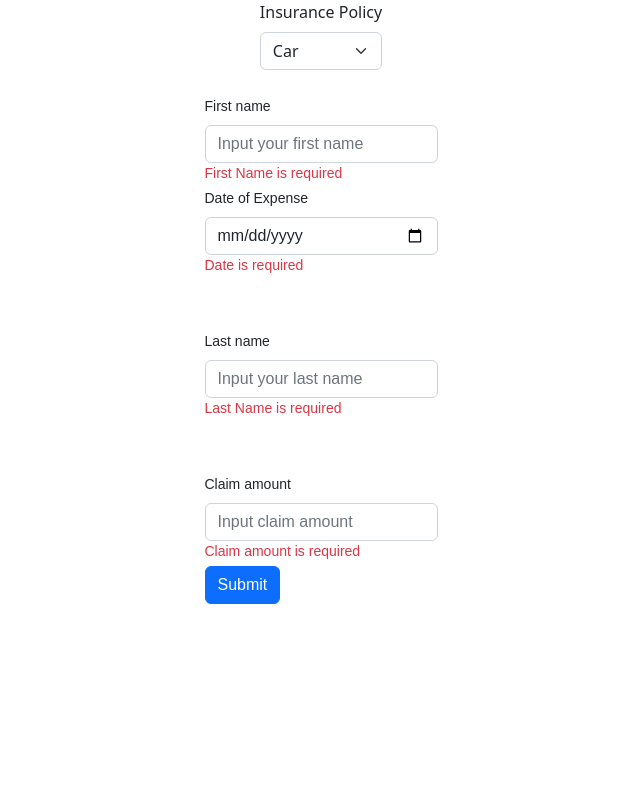
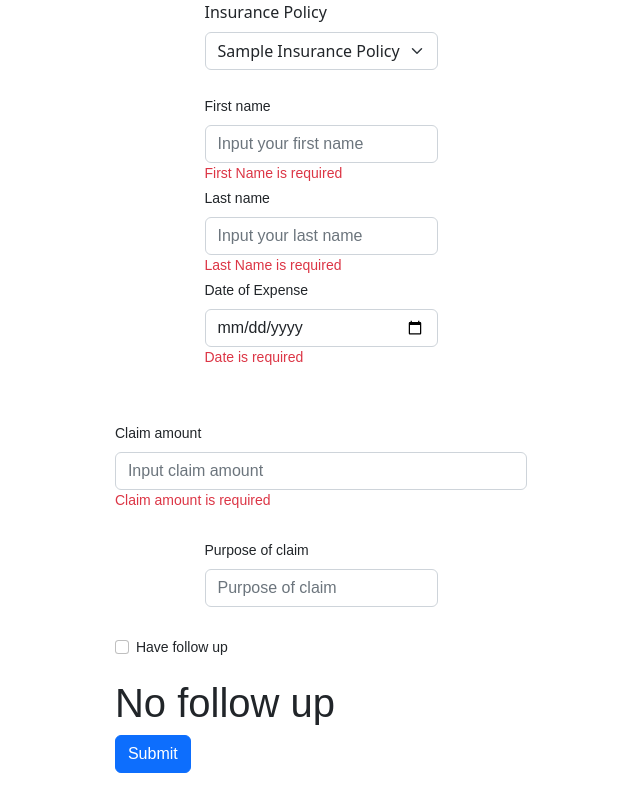
Before and after one commit to ghthegreat/TT2_9, a React (Create React App) app in the folder frontend/: page /create-claims in a window 1280 px wide. Shown: the whole page, without its empty margins (319-959 px from the left). Built offline with nearby package versions, Linux system fonts and the light colour scheme.

Commit message:
add backend integration to create claim

```diff
--- a/frontend/package.json
+++ b/frontend/package.json
@@ -6,6 +6,7 @@
     "@testing-library/jest-dom": "^5.16.5",
     "@testing-library/react": "^13.4.0",
     "@testing-library/user-event": "^13.5.0",
+    "axios": "^1.3.4",
     "bootstrap": "^5.2.3",
     "react": "^18.2.0",
     "react-bootstrap": "^2.7.2",
--- a/frontend/src/create-claims-jh/NewClaims.jsx
+++ b/frontend/src/create-claims-jh/NewClaims.jsx
@@ -5,15 +5,31 @@ import Dropdown from 'react-bootstrap/Dropdown';
 import Button from 'react-bootstrap/Button';
 import Form from 'react-bootstrap/Form'
 import './NewClaims.css'
+import axios from 'axios'
 
 export function NewClaims(){
+    const BASE_URL = "http://localhost:5000"
+
 
     // Initialize state for form fields and validation errors
-  const [first_name, setFirstName] = useState('');
-  const [last_name, setLastName] = useState('');
-  const [claim_amt, setClaimAmt] = useState('');
+//   const [firstName, setFirstName] = useState('');
+//   const [lastName, setLastName] = useState('');
+//   const [claimAmt, setClaimAmt] = useState('');
+//   const [date, setDate] = useState('');
+//   const [errors, setErrors] = useState({});
+//   const [toggleFollowUp , setFollowUpToggle] = useState(false)
+
+const [insuranceId, setInsuranceId] = useState('');
+  const [firstName, setFirstName] = useState('');
+  const [lastName, setLastName] = useState('');
+  const [claimAmt, setClaimAmt] = useState('');
+  const [purpose, setPurpose] = useState('');
   const [date, setDate] = useState('');
   const [errors, setErrors] = useState({});
+  const [followUp , setFollowUp] = useState();
+  const [previousClaimId , setPreviousClaim] = useState();
+  const [toggleFollowUp , setFollowUpToggle] = useState(false)
+
 
   // Define validation rules
   const validate = () => {
@@ -25,20 +41,20 @@ export function NewClaims(){
     // }
 
     // Validate first name
-    if (!first_name) {
-      errors.first_name = 'First Name is required';
-    } else if (xtype.type(first_name)!='string') {
-      errors.first_name = 'First name is invalid';
+    if (!firstName) {
+      errors.firstName = 'First Name is required';
+    } else if (xtype.type(firstName)!='string') {
+      errors.firstName = 'First name is invalid';
     }
     //Validate last name
-    if (!last_name) {
-        errors.last_name = 'Last Name is required';
+    if (!lastName) {
+        errors.lastName = 'Last Name is required';
       }
     // Validate claim amount
-    if (!claim_amt) {
-      errors.claim_amt = 'Claim amount is required';
-    } else if (claim_amt.length > 10) {
-      errors.claim_amt = 'Exceeded max character limit!';
+    if (!claimAmt) {
+      errors.claimAmt = 'Claim amount is required';
+    } else if (claimAmt.length > 10) {
+      errors.claimAmt = 'Exceeded max character limit!';
     }
     // Validate date
     if (!date) {
@@ -65,9 +81,23 @@ export function NewClaims(){
     const errors = validate();
 
     setErrors(errors);
-  }, [first_name, last_name, date, claim_amt]); //, last_name, date, claim_amt]);
+  }, [firstName, lastName, date, claimAmt]); //, lastName, date, claimAmt]);
 
+  //api consts
+  let content = {
+    "insuranceID": insuranceId,
+    "firstName": firstName,
+    "lastName": lastName,
+    "date": date,
+    "claimAmt": claimAmt,
+    "purpose": purpose,
+    "followUp": "No",
+    "previousClaimId": null
+  }
 
+  const submit = async (req , res) => {
+    let response = await axios.post(BASE_URL + "/claims/create" , content)
+  }
 
     return(
         <form onSubmit={handleSubmit}>
@@ -78,7 +108,7 @@ export function NewClaims(){
                     {/* <option>-- Models --</option> */}
                     {Array.from({ length: 2 }).map((_, idx) => (
                         <option value= "1009">
-                            Car
+                            Sample Insurance Policy
                         </option>
                     ))}
                     </Form.Select>
@@ -91,13 +121,26 @@ export function NewClaims(){
                             <Form.Control
                                 type="text"
                                 placeholder="Input your first name"
-                                name="first_name"
-                                value={first_name}
+                                name="firstName"
+                                value={firstName}
                                 onChange={(e) => setFirstName(e.target.value)}
                                 // value={twoWayBind.username}
                                 // onChange = {updateFormField}
                             />
-                            {errors.first_name && <div className="text-danger">{errors.first_name}</div>}
+                            {errors.firstName && <div className="text-danger">{errors.firstName}</div>}
+                        </Form.Group>
+                        <Form.Group className="mb-1" controlId="exampleForm.ControlInput1">
+                            <Form.Label>Last name</Form.Label>
+                            <Form.Control
+                                type="text"
+                                placeholder="Input your last name"
+                                name="lastName"
+                                value={lastName}
+                                onChange={(e) => setLastName(e.target.value)}
+                                // value={twoWayBind.username}
+                                // onChange = {updateFormField}
+                            />
+                            {errors.lastName && <div className="text-danger">{errors.lastName}</div>}
                         </Form.Group>
                         <Form.Group className="mb-1" controlId="exampleForm.ControlInput1">
                             <Form.Label>Date of Expense</Form.Label>
@@ -115,23 +158,23 @@ export function NewClaims(){
                     </div>
                 </div>
 
-                <div className="login-section">
+                {/* <div className="login-section">
                     <div className = "login-field">
-                        <Form.Group className="mb-1" controlId="exampleForm.ControlInput1">
+                        { <Form.Group className="mb-1" controlId="exampleForm.ControlInput1">
                             <Form.Label>Last name</Form.Label>
                             <Form.Control
                                 type="text"
                                 placeholder="Input your last name"
-                                name="last_name"
-                                value={last_name}
+                                name="lastName"
+                                value={lastName}
                                 onChange={(e) => setLastName(e.target.value)}
                                 // value={twoWayBind.username}
                                 // onChange = {updateFormField}
                             />
-                            {errors.last_name && <div className="text-danger">{errors.last_name}</div>}
-                        </Form.Group>
+                            {errors.lastName && <div className="text-danger">{errors.lastName}</div>}
+                        </Form.Group> }
                     </div>
-                </div>
+                </div> */}
 
                 <div className="login-section">
                     <div className = "login-field">
@@ -143,15 +186,63 @@ export function NewClaims(){
                                 max = "10"
                                 placeholder="Input claim amount"
                                 name="amount"
-                                value={claim_amt}
+                                value={claimAmt}
                                 onChange={(e) => setClaimAmt(e.target.value)}
                                 // value={twoWayBind.username}
                                 // onChange = {updateFormField}
                             />
-                            {errors.claim_amt && <div className="text-danger">{errors.claim_amt}</div>}
+                            {errors.claimAmt && <div className="text-danger">{errors.claimAmt}</div>}
                         </Form.Group>
+                        <div className="login-section">
+                        <div className = "login-field">
+                            <Form.Group className="mb-1" controlId="exampleForm.ControlInput1">
+                                <Form.Label>Purpose of claim</Form.Label>
+                                <Form.Control
+                                    type="text"
+                                    placeholder="Purpose of claim"
+                                    name="last_name"
+                                    // value={twoWayBind.username}
+                                    // onChange = {updateFormField}
+                                />
+                            </Form.Group>
+                        </div>
+            </div>
+                        <div className="mb-3 d-flex">
+                        <Form.Check
+                            className = "followUpCheck"
+                            inline label="Have follow up"
+                            //name="tags_id" type='checkbox'
+                            //id="inline-checkbox-1"
+                            value = {toggleFollowUp}
+                            //checked={this.state.tags_id.includes(this.state.tagsData[idx]._id)}
+                            onChange = {()=>{setFollowUpToggle((prevState)=> {
+                                return !prevState
+                            })}}
+                        />
+                        </div>
+
+
+                    {
+                    toggleFollowUp ?
+                    <div>
+                    <Form.Label>Insurance Policy</Form.Label>
+                    <Form.Select aria-label="Default select example" name="variantId" /*onChange={updateFormField}*/>
+                    {/* <option>-- Models --</option> */}
+                    {Array.from({ length: 4 }).map((_, idx) => (
+                        <option value= "1009">
+                            Sample insurance ID
+                        </option>
+                    ))}
+                    </Form.Select>
+                    </div>
+                    :
+
+                    <h1>No follow up</h1>
+
+                    }
 
                     </div>
+
                     <div className= "submit-login-form">
                     <Button variant="primary" type="submit">
                         Submit
```
Also changed, not shown: 1 other file (tests, documents, lock files or other folders).
